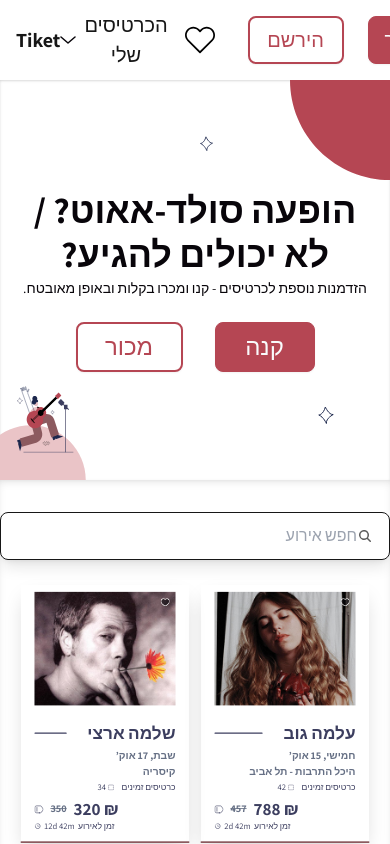
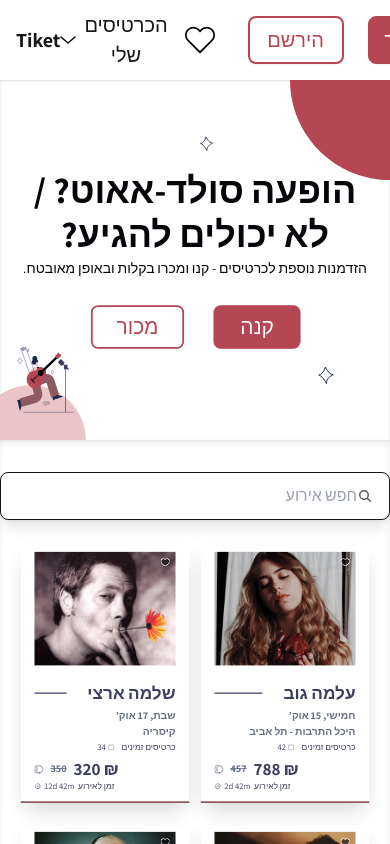
Before and after one commit to tiketuser/Tiket, a Next.js app: page / in a window 390 px wide. Shown: the top 844 px of the page. Built offline with nearby package versions, Linux system fonts and the light colour scheme.

Commit message:
made hero smaller for mobile

```diff
--- a/app/components/HeroSection/HeroSection.tsx
+++ b/app/components/HeroSection/HeroSection.tsx
@@ -8,7 +8,7 @@ import GuitarThing from "../../../public/images/Home Page/Web/Guitar Thing.svg";
 
 const HeroSection = () => {
   return (
-    <div className="h-[400px] sm:h-[400px] md:h-80 lg:h-72 relative bg-white mx-auto w-full shadow-xsmall-inner z-30 flex justify-center items-center overflow-x-hidden">
+    <div className="h-[360px] sm:h-[400px] md:h-80 lg:h-72 relative bg-white mx-auto w-full shadow-xsmall-inner z-30 flex justify-center items-center overflow-x-hidden">
       <div className="flex flex-col justify-center text-center z-30 " dir="rtl">
         <h1 className="text-subtext text-heading-2-mobile sm:text-heading-1-desktop font-extrabold z-30">
           <span className="lg:inline block">הופעה סולד-אאוט? / </span>
@@ -18,11 +18,11 @@ const HeroSection = () => {
           הזדמנות נוספת לכרטיסים - קנו ומכרו בקלות ובאופן מאובטח.
         </p>
 
-        <div className="flex justify-center gap-8 md:gap-9 lg:gap-10">
-          <button className="btn btn-primary text-heading-5-desktop w-[100px] h-[50px] sm:w-28 sm:h-16 text-gray-50 font-regular sm:text-heading-4-desktop sm:scale-90 md:scale-95 lg:scale-100 ">
+        <div className="flex justify-center gap-4 sm:gap-8 md:gap-9 lg:gap-10">
+          <button className="btn btn-primary text-heading-5-desktop w-[100px] h-[50px] sm:w-28 sm:h-16 text-gray-50 font-regular sm:text-heading-4-desktop scale-[0.87] sm:scale-90 md:scale-95 lg:scale-100 ">
             קנה
           </button>
-          <button className="btn btn-secondary border-primary border-[2px] bg-white text-primary  text-heading-5-desktop w-[107px] h-[50px] sm:w-28 sm:h-16 font-regular sm:text-heading-4-desktop sm:scale-90 md:scale-95 lg:scale-100 ">
+          <button className="btn btn-secondary border-primary border-[2px] bg-white text-primary  text-heading-5-desktop w-[107px] h-[50px] sm:w-28 sm:h-16 font-regular sm:text-heading-4-desktop scale-[0.87] sm:scale-90 md:scale-95 lg:scale-100 ">
             מכור
           </button>
         </div>
```
